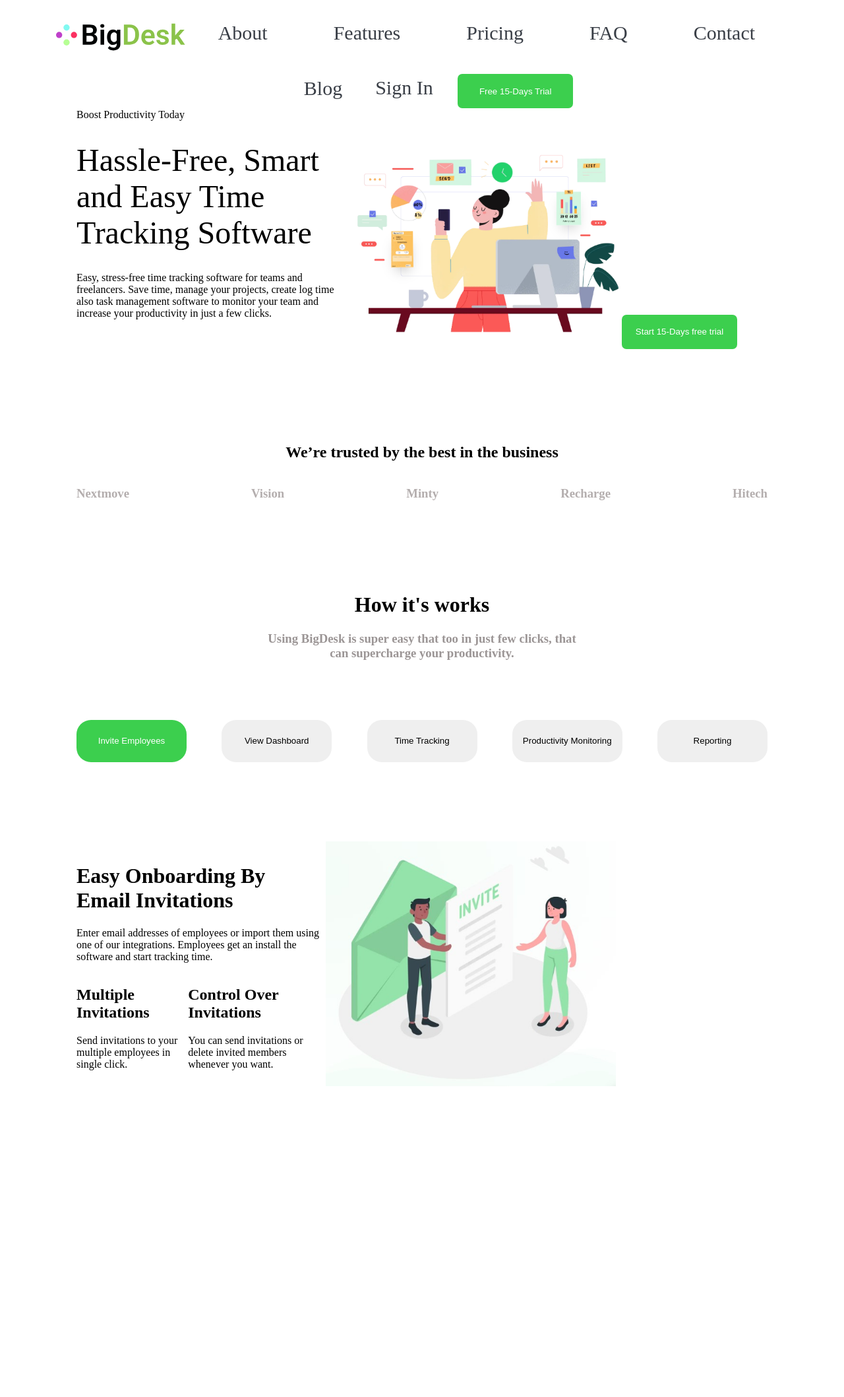
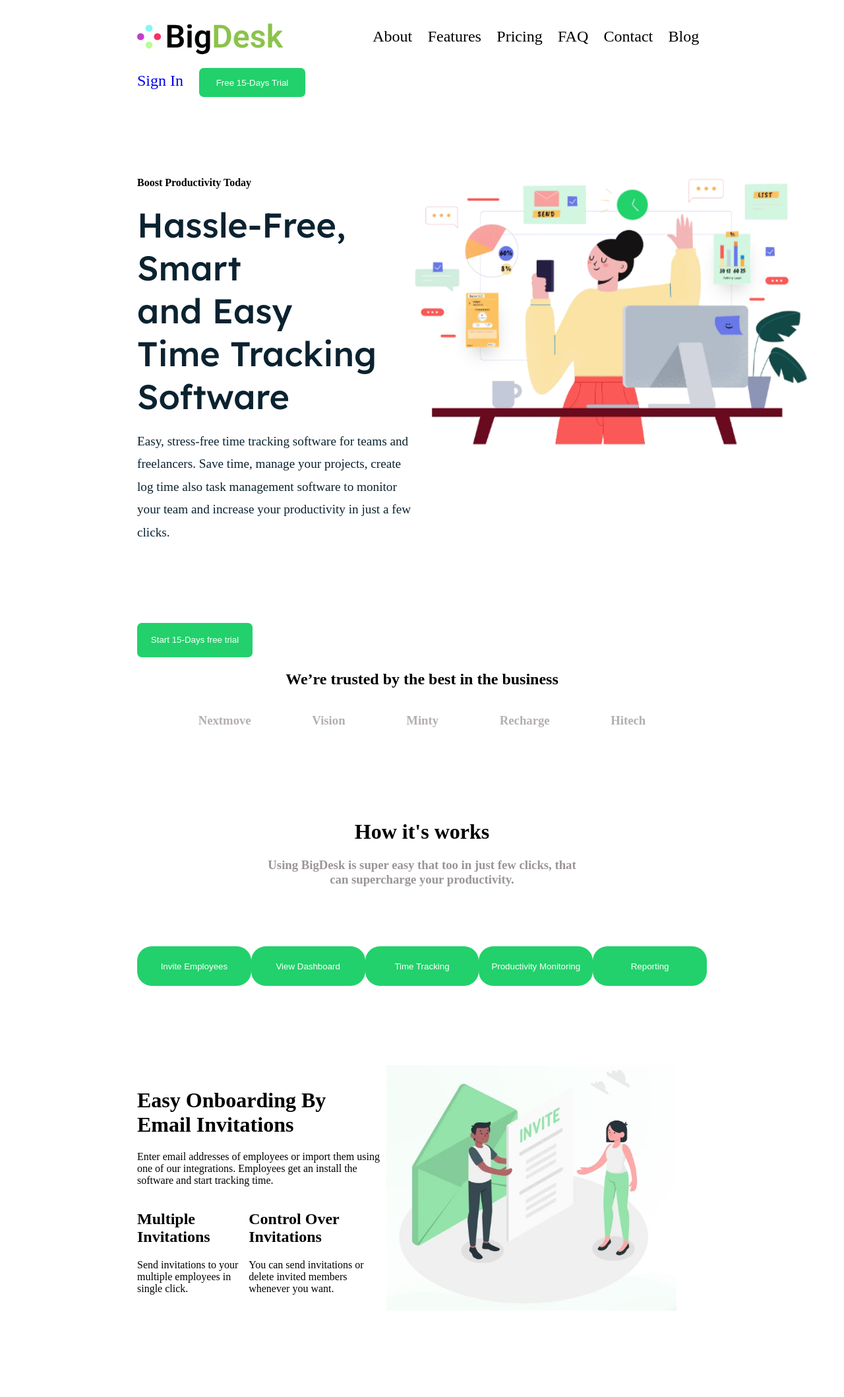
Before and after one commit to Arpit-Pikale-au28/php-demo-bigscal, a PHP site: page / in a window 1280 px wide. Shown: the whole page at 66% size. Before the commit the page ends 1646 px from the top, so only its background shows below. Run offline with PHP 8.4, Linux system fonts and the light colour scheme.

Commit message:
updated files

```diff
--- a/Demo Code/index.html
+++ b/Demo Code/index.html
@@ -1,34 +1,41 @@
 <!DOCTYPE html>
 <html lang="en">
+
 <head>
   <meta charset="UTF-8" />
   <meta http-equiv="X-UA-Compatible" content="IE=edge" />
   <meta name="viewport" content="width=device-width, initial-scale=1.0" />
   <title>Demo</title>
-    <link rel="stylesheet" href="style.css" />
+  <link rel="preconnect" href="https://fonts.googleapis.com">
+  <link rel="preconnect" href="https://fonts.gstatic.com" crossorigin>
+  <link href="https://fonts.googleapis.com/css2?family=Lexend+Deca:wght@500;600&display=swap" rel="stylesheet">
+  <link rel="stylesheet" href="style.css">
 </head>
 
 <body>
   <nav>
+    <img src="./BigDesk-logo.svg" id="logo" alt="image not found" />
     <div class="nav-options">
-        <img src="./BigDesk-logo.svg" id="logo" alt="image not found" />
       <li>About</li>
       <li>Features</li>
       <li>Pricing</li>
       <li>FAQ</li>
       <li>Contact</li>
       <li>Blog</li>
+    </div>
     <div class="nav-right-content">
       <a href="/">Sign In</a>
       <button>Free 15-Days Trial</button>
-        </div>
     </div>
   </nav>
   <div class="mainContainer">
     <div class="first-container">
       <div class="first-container-content">
-          <p>Boost Productivity Today</p>
-          <h1>Hassle-Free, Smart and Easy Time Tracking Software</h1>
+        <h4>Boost Productivity Today</h4>
+        <span>Hassle-Free, Smart</span><br>
+        <span>and Easy</span><br>
+        <span>Time Tracking</span><br>
+        <span>Software</span>
         <p>
           Easy, stress-free time tracking software for teams and freelancers.
           Save time, manage your projects, create log time also task
@@ -39,8 +46,8 @@
       <div class="first-container-content-image">
         <img src="./simple.png" alt="Image not found" />
       </div>
+    </div>
     <button>Start 15-Days free trial</button>
-      </div>
     <div class="second-container">
       <h2>We’re trusted by the best in the business</h2>
       <div class="partners">
@@ -106,4 +113,5 @@
     </div>
   </div>
 </body>
+
 </html>
--- a/Demo Code/style.css
+++ b/Demo Code/style.css
@@ -1,75 +1,75 @@
-nav .nav-options #logo {
-  margin-top: 20px;
-  height: 50px;
-  float: left;
-  display: inline-block;
+nav {
+  display: flex;
+  margin: 0px 200px;
+  justify-content: space-between;
+  align-items: center;
+  flex-wrap: wrap;
+}
+
+nav img {
+  width: 222px;
+  height: 95px;
 }
 
 nav .nav-options {
   display: flex;
-  justify-content: center;
-  flex-wrap: wrap;
-  font-size: 30px;
   list-style: none;
-}
-nav .nav-options li {
-  padding: 25px 50px;
-  color: #393e46;
-  cursor: pointer;
+  width: 60%;
+  justify-content: space-around;
 }
 
-nav .nav-options li:hover {
-  color: #3ccf4e;
-}
-nav .nav-right-content a:hover {
-  color: #3ccf4e;
-}
-
-nav .nav-right-content {
-  padding-top: 20px;
+nav .nav-options li {
+  font-size: x-large;
+  font-weight: 500;
 }
 
 nav .nav-right-content button {
-  margin-left: 30px;
-  background-color: #3ccf4e;
+  background-color: #22d16b;
   color: white;
-  height: 52px;
-  width: 175px;
+  height: 44px;
+  width: 161px;
   border-radius: 7px;
   border: none;
   cursor: pointer;
+  margin: 0px 20px;
 }
+
 nav .nav-right-content a {
-  color: #393e46;
   text-decoration: none;
+  font-size: x-large;
+  font-weight: 500;
 }
 
 .mainContainer {
-  margin: 0px 108px;
+  margin: 0px 200px;
 }
 
+.first-container {
+  margin: 100px 0px;
+  display: flex;
+  justify-content: space-between;
+}
 .first-container-content {
-  display: inline-block;
-  width: 419px;
-  position: relative;
-  bottom: 27px;
+  width: 552px;
 }
 
-.first-container-content h1 {
-  font-size: xxx-large;
-  font-weight: 500;
+.first-container-content span {
+  font-size: 52px;
+  font-family: "Lexend Deca", sans-serif;
+  color: #0b2230;
 }
 
-.first-container-content-image {
-  display: inline-block;
+.first-container-content p {
+  line-height: 1.8;
+  font-size: larger;
+  color: #0b2230;
+  width: 417px;
 }
-
 .first-container-content-image img {
-  width: 400px;
+  width: 600px;
 }
-
-.first-container button {
-  background-color: #3ccf4e;
+.mainContainer button {
+  background-color: #22d16b;
   color: white;
   height: 52px;
   width: 175px;
@@ -80,13 +80,12 @@
 
 .second-container h2 {
   text-align: center;
-  margin-top: 143px;
 }
 
 .second-container .partners {
   display: flex;
   list-style: none;
-  justify-content: space-between;
+  justify-content: space-evenly;
   align-items: center;
   color: #b4aeae;
 }
@@ -102,23 +101,23 @@
 
 .fourth-container {
   display: flex;
-  justify-content: space-between;
+  justify-content: space-evenly;
   margin-top: 90px;
 }
 
 .fourth-container button {
-  width: 167px;
-  height: 64px;
+  width: 206px;
+  height: 60px;
   border: none;
   border-radius: 22px;
 }
 
 .fourth-container button:hover {
-  background-color: #3ccf4e;
+  background-color: #22d16b;
   color: white;
 }
 .fourth-container #first-button {
-  background-color: #3ccf4e;
+  background-color: #22d16b;
   color: white;
 }
 
```
Lines whose indentation alone changed are shown as unchanged.
